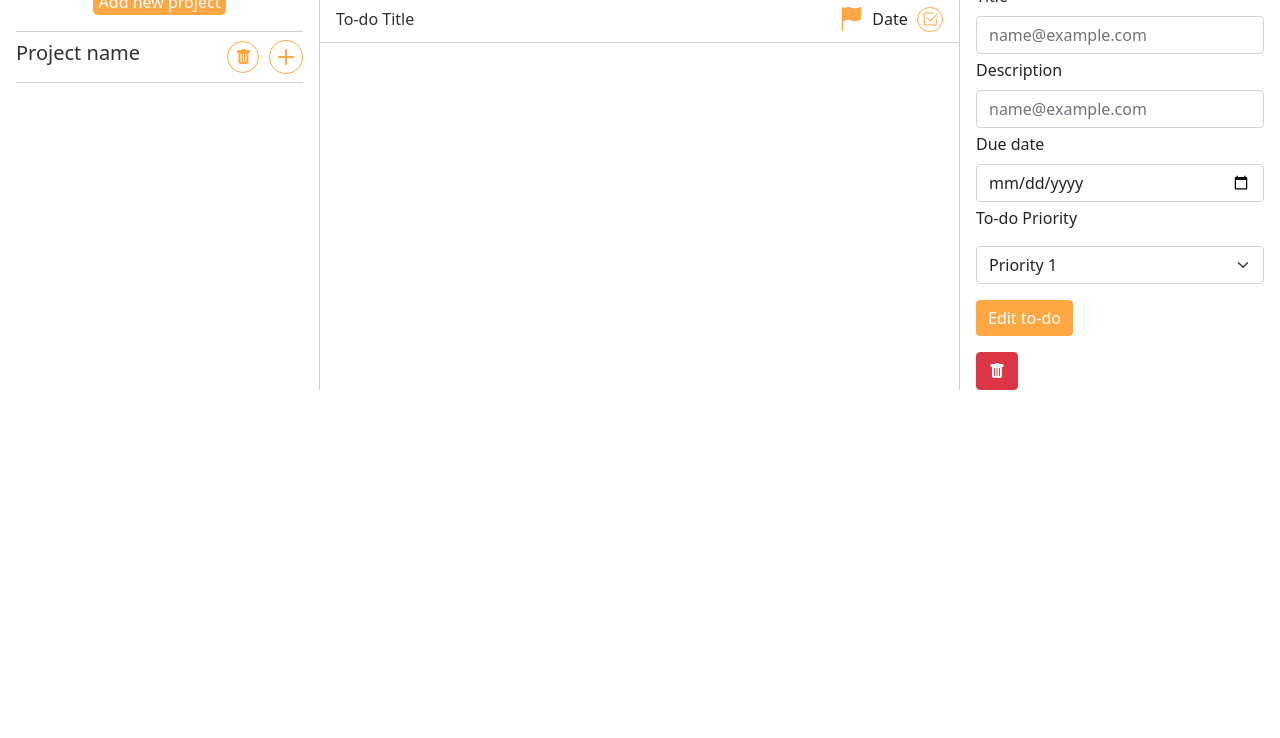
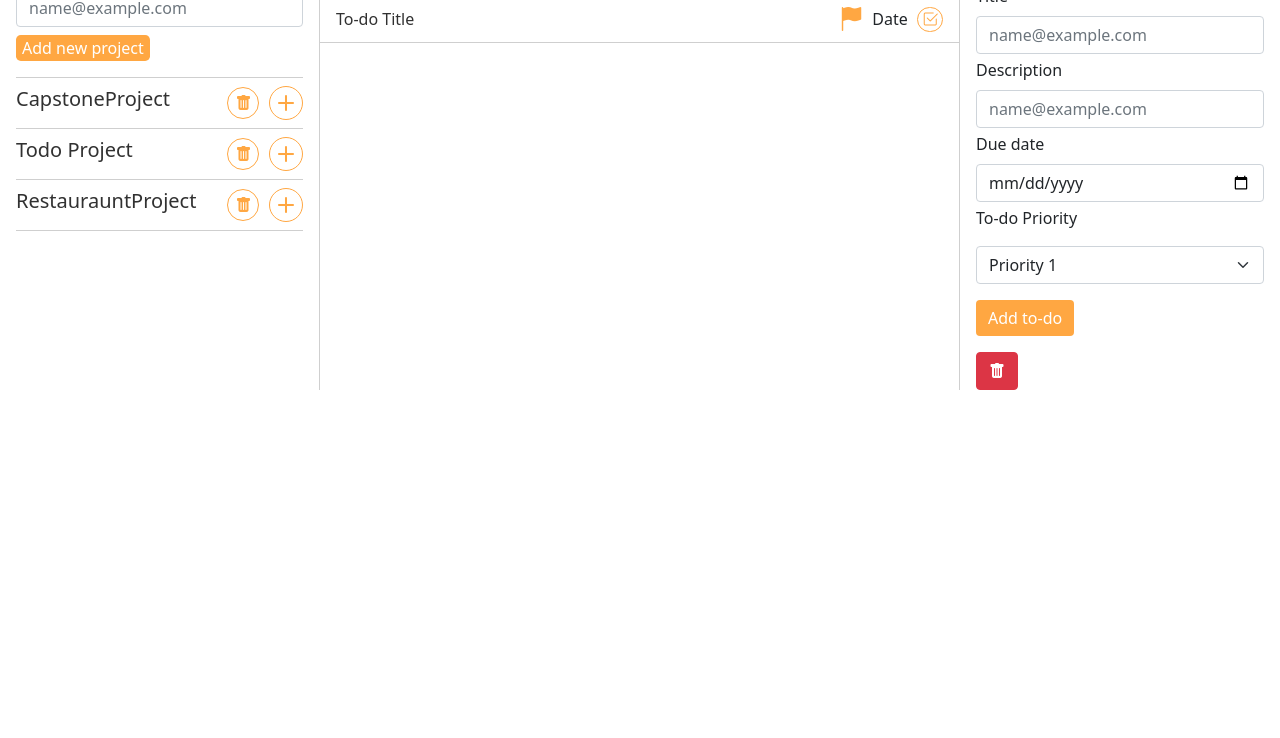
Before and after one commit to barackm/tasks-list, a website built with webpack: page dist/index.html in a window 1280 px wide. Shown: the part 62-800 px from the top of the page. Built offline with nearby package versions, Linux system fonts and the light colour scheme; a web font is replaced by a local one.

Commit message:
Add project add logic

```diff
--- a/package.json
+++ b/package.json
@@ -11,7 +11,8 @@
     "stylelint": "^13.13.1",
     "stylelint-config-standard": "^21.0.0",
     "stylelint-csstree-validator": "^1.9.0",
-    "stylelint-scss": "^3.19.0"
+    "stylelint-scss": "^3.19.0",
+    "uuid": "^3.4.0"
   },
   "devDependencies": {
     "webpack": "^5.42.0",
--- /dev/null
+++ b/src/dom.js
@@ -0,0 +1,13 @@
+import renderProjects from './projects';
+
+const render = (function () {
+  const renderAppContent = (projects) => {
+    renderProjects(projects);
+  };
+  const updateUI = (projects) => {
+    render.renderAppContent(projects);
+  };
+  return { renderAppContent, updateUI };
+}());
+
+export default render;
--- /dev/null
+++ b/src/helper.js
@@ -0,0 +1,21 @@
+import { v4 as uuidv4 } from 'uuid';
+import render from './dom';
+
+function NewProject(name) {
+  this.id = uuidv4();
+  this.name = name;
+}
+
+const helper = (function () {
+  const addProject = (name) => {
+    const project = new NewProject(name);
+    const allProjects = JSON.parse(localStorage.getItem('projectList'));
+    allProjects.unshift(project);
+    localStorage.setItem('projectList', JSON.stringify(allProjects));
+    render.updateUI(JSON.parse(localStorage.getItem('projectList')));
+    console.log(JSON.parse(localStorage.getItem('projectList')));
+  };
+  return { addProject };
+}());
+
+export default helper;
--- a/src/index.js
+++ b/src/index.js
@@ -0,0 +1,29 @@
+import { v4 as uuidv4 } from 'uuid';
+import render from './dom';
+import helper from './helper';
+
+const defaultProject = [{
+  id: uuidv4(),
+  name: 'CapstoneProject',
+},
+{
+  id: uuidv4(),
+  name: 'Todo Project',
+},
+{
+  id: uuidv4(),
+  name: 'RestaurauntProject',
+}];
+
+if (!localStorage.getItem('projectList')) {
+  localStorage.setItem('projectList', JSON.stringify(defaultProject));
+}
+console.log(JSON.parse(localStorage.getItem('projectList')));
+render.renderAppContent(JSON.parse(localStorage.getItem('projectList')));
+
+const formSubmit = document.querySelector('.newProjectForm');
+formSubmit.addEventListener('submit', (e) => {
+  e.preventDefault();
+  const projectName = document.querySelector('#addProjectInput');
+  helper.addProject(projectName.value);
+});
--- /dev/null
+++ b/src/projects.js
@@ -0,0 +1,25 @@
+export default function renderProjects(projects) {
+  const projectSection = document.querySelector('.left-section');
+  projectSection.innerHTML = '';
+  const header = document.createElement('div');
+  header.className = 'header flex-center flex-column';
+  header.innerHTML = "<h1>All projects:</h1><form class='w-100 newProjectForm'><input type='text' class='form-control' id='addProjectInput' placeholder='name@example.com' required/><button class='mt-2' type='submit'>Add new project</button></form>";
+  const projectList = document.createElement('ul');
+  projectList.className = 'all-project-list flex-center flex-column';
+  projects.map((project) => {
+    const projectItem = document.createElement('li');
+    projectItem.className = 'flex-between w-100';
+    projectItem.innerHTML = `<a href="" class="project-name"> <h5>${project.name}</h5></a>
+  <div class="flex-center project-btn-wrapper">
+    <div class="project-b flex-center trash-btn" href="#">
+      <i class="bi bi-trash-fill"></i>
+    </div>
+    <div class="project-b flex-center add-todo-btn" href="#">
+      <i class="bi bi-plus-lg"></i>
+    </div>
+  </div>`;
+    return projectList.appendChild(projectItem);
+  });
+  projectSection.appendChild(header);
+  projectSection.appendChild(projectList);
+}
```
Also changed, not shown: dist/index.html, dist/main.js (added), 1 other file.
